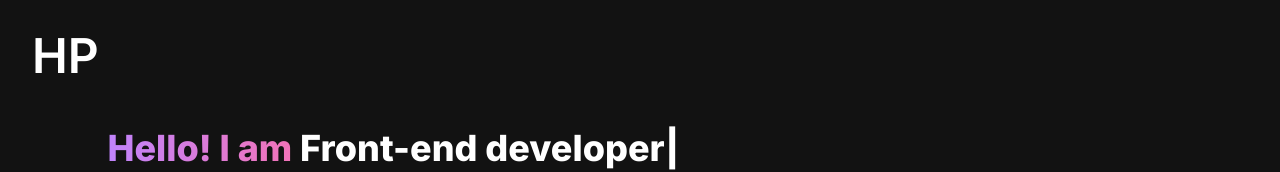
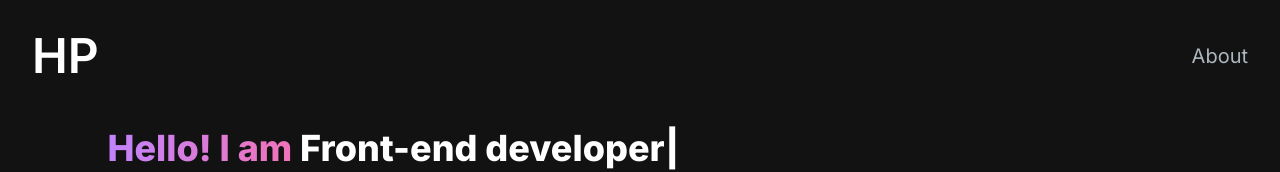
Before and after one commit to Hari-Bombon/portfolio, a Next.js app: page / in a window 1280 px wide. Shown: the top 172 px of the page. Built offline with nearby package versions, Linux system fonts and the light colour scheme.

Commit message:
Added the navlink component

```diff
--- /dev/null
+++ b/app/components/NavLink.jsx
@@ -0,0 +1,9 @@
+import Link from 'next/link';
+
+const NavLink = ({ href, title}) =>{
+    return(
+        <Link href={href} className='block py-2 pl-3 pr-4 text-[#ADB7BE] sm:text-xl rounded md:p-0 hover:text-white'>
+       {title}
+      </Link>
+    );
+};
--- a/app/components/Navbar.jsx
+++ b/app/components/Navbar.jsx
@@ -8,9 +8,19 @@ const Navbar = () => {
             <Link href={'/'} className="text-5xl text-white font-semibold">
                 HP
                 </Link>
-            <div className='menu'></div>
+                <div className='menu-hidden md:block md:w-auto' id='navbar'>
+                  <ul>
+                    <li>
+                      <Link href={"#about"} className='block py-2 pl-3 pr-4 text-[#ADB7BE] sm:text-xl rounded md:p-0 hover:text-white'>
+                        About
+                      </Link>
+                    </li>
+                  </ul>
+
         </div>
-        </div></nav>
+        </div>
+        </div>
+        </nav>
   )
 }
 
```
